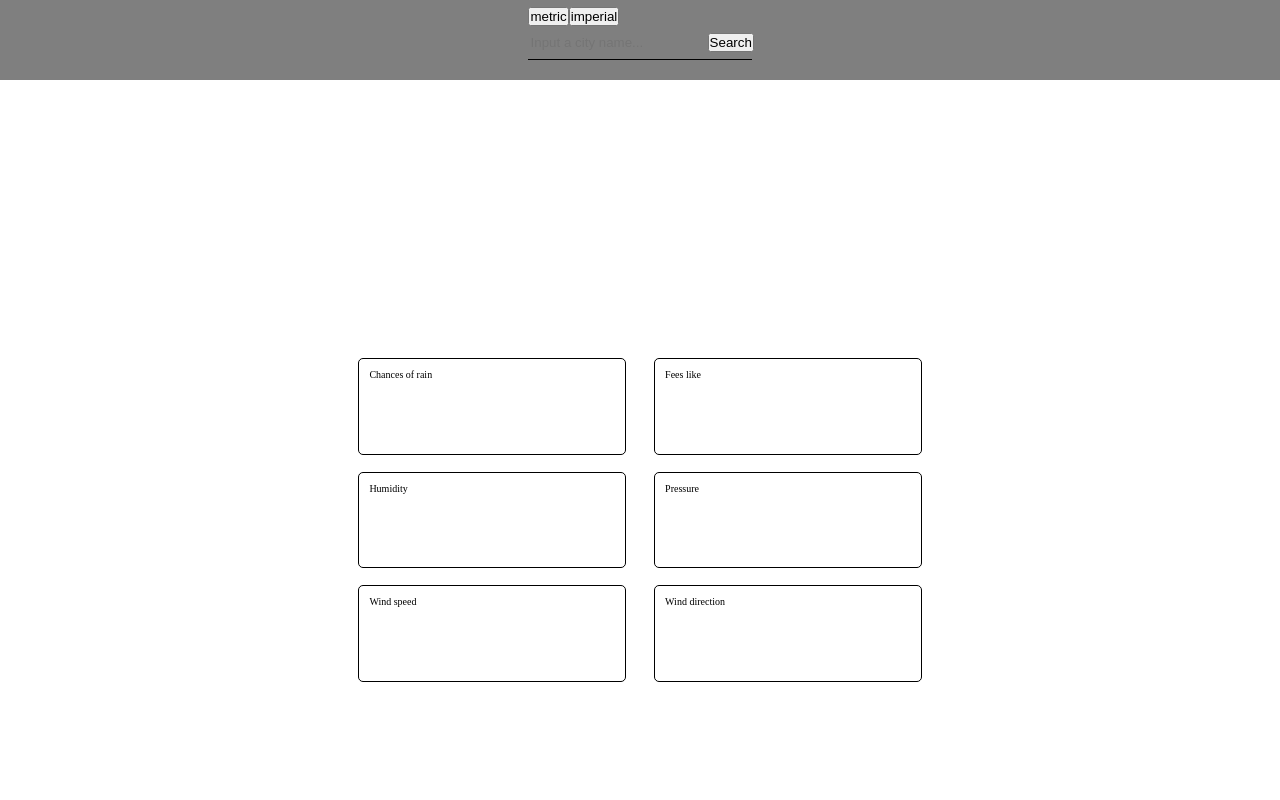
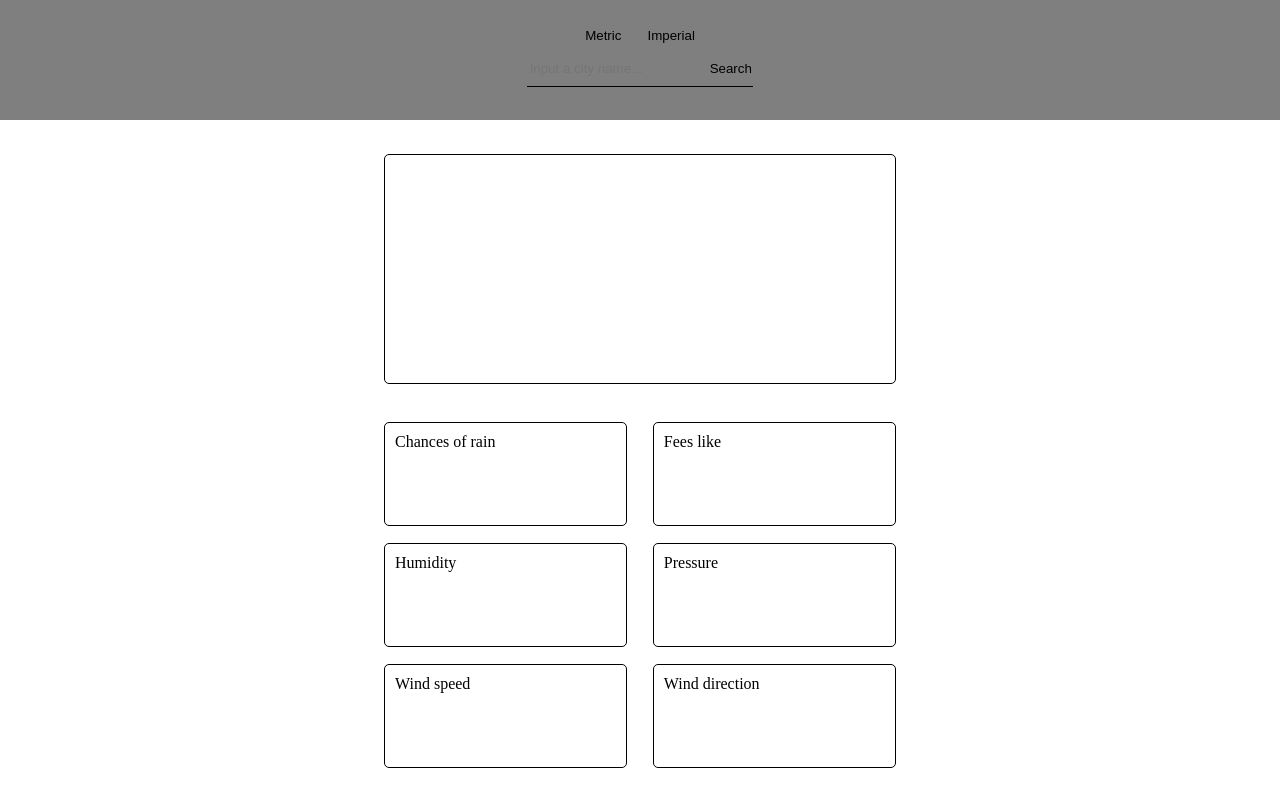
Before and after one commit to VictorEX13/odin_weather-app, a website built with webpack: page dist/index.html in a window 1280 px wide. Built offline with nearby package versions, Linux system fonts and the light colour scheme; no server answers.

Commit message:
Fix page styling

```diff
--- a/src/index.js
+++ b/src/index.js
@@ -28,22 +28,28 @@ const loadDefaultData = async () => {
 };
 
 const switchToMetric = () => {
-  const metricButton = document.querySelector(".celsius");
+  const metricButton = document.querySelector(".metric");
+  const imperialButton = document.querySelector(".imperial");
 
   metricButton.addEventListener("click", async () => {
     selectedMode = "metric";
+    imperialButton.className = "imperial";
+    metricButton.className = "metric active-mode";
 
-    fetchWeatherData();
+    await fetchWeatherData();
   });
 };
 
 const switchToImperial = () => {
-  const imperialButton = document.querySelector(".fahrenheit");
+  const imperialButton = document.querySelector(".imperial");
+  const metricButton = document.querySelector(".metric");
 
   imperialButton.addEventListener("click", async () => {
     selectedMode = "imperial";
+    metricButton.className = "metric";
+    imperialButton.className = "imperial active-mode";
 
-    fetchWeatherData();
+    await fetchWeatherData();
   });
 };
 
@@ -53,7 +59,7 @@ const onFormSubmit = () => {
   form.addEventListener("submit", async (e) => {
     e.preventDefault();
 
-    fetchWeatherData();
+    await fetchWeatherData();
   });
 };
 
--- a/src/modules/UI.js
+++ b/src/modules/UI.js
@@ -17,7 +17,7 @@ const UI = () => {
     const header = document.createElement("header");
     const form = document.createElement("form");
 
-    const switchTemperature = document.createElement("div");
+    const switchMode = document.createElement("div");
     const inputContainer = document.createElement("div");
 
     const metricButton = document.createElement("button");
@@ -28,16 +28,16 @@ const UI = () => {
 
     cityInput.id = "city";
 
-    switchTemperature.className = "switch-temperature";
+    switchMode.className = "switch-mode";
     inputContainer.className = "input-container";
 
-    metricButton.className = "celsius";
-    imperialButton.className = "fahrenheit";
+    metricButton.className = "metric active-mode";
+    imperialButton.className = "imperial";
     searchButton.className = "search-button";
     errorSpan.className = "error";
 
-    metricButton.textContent = "metric";
-    imperialButton.textContent = "imperial";
+    metricButton.textContent = "Metric";
+    imperialButton.textContent = "Imperial";
     searchButton.textContent = "Search";
 
     metricButton.setAttribute("type", "button");
@@ -45,10 +45,10 @@ const UI = () => {
     cityInput.setAttribute("placeholder", "Input a city name...");
     cityInput.setAttribute("autocomplete", "off");
 
-    switchTemperature.append(metricButton, imperialButton);
+    switchMode.append(metricButton, imperialButton);
     inputContainer.append(cityInput, searchButton);
 
-    form.append(switchTemperature, inputContainer, errorSpan);
+    form.append(switchMode, inputContainer, errorSpan);
 
     header.appendChild(form);
 
@@ -199,7 +199,7 @@ const UI = () => {
         ? 1
         : 2;
 
-    changeBackgroundGif(timeStatus);
+    await changeBackgroundGif(timeStatus);
   };
 
   // Set gif according to current time
--- a/src/styles/main.css
+++ b/src/styles/main.css
@@ -32,9 +32,21 @@ header {
   position: fixed;
 
   width: 100%;
-  height: 10%;
+  height: 15%;
 
   background-color: rgba(0, 0, 0, 0.5);
+}
+
+form {
+  display: flex;
+  flex-direction: column;
+  justify-content: center;
+  align-items: center;
+}
+
+.switch-mode {
+  display: flex;
+  gap: 1rem;
 }
 
 .input-container {
@@ -49,36 +61,39 @@ header {
 main {
   display: flex;
   flex-direction: column;
-  justify-content: center;
+  justify-content: end;
   align-items: center;
+  gap: 5%;
 
   min-height: 100%;
   width: 100%;
+  padding-bottom: 2.5%;
 }
 
 .weather-info {
   display: flex;
   flex-direction: column;
+  gap: 0.5rem;
 
-  gap: 10%;
+  height: 30%;
+  width: 40%;
 
-  min-height: 30%;
-  min-width: 50%;
+  border: 1px solid black;
+  border-radius: 5px;
 
-  padding: 5%;
+  backdrop-filter: blur(5px);
+
+  padding: 1rem;
 }
 
 .weather-details {
   display: grid;
   grid-template-columns: repeat(2, 1fr);
   grid-template-rows: repeat(3, 1fr);
-
   gap: 5%;
 
-  min-height: 50%;
-  min-width: 50%;
-
-  padding: 3%;
+  height: 45%;
+  width: 40%;
 }
 
 .weather-details-article {
@@ -89,6 +104,8 @@ main {
 
   border: 1px solid black;
   border-radius: 5px;
+
+  backdrop-filter: blur(5px);
 
   padding: 1rem;
 }
@@ -104,7 +121,30 @@ input {
   color: white;
 }
 
+button {
+  border: 1px solid transparent;
+
+  background-color: transparent;
+
+  padding: 0.3rem;
+}
+
 /* Modifiers */
+
+.metric,
+.imperial {
+  border-width: 1px;
+  border-style: solid;
+  border-radius: 5px;
+
+  backdrop-filter: blur(5px);
+
+  padding: 0.7rem;
+}
+
+.search-button {
+  border: none;
+}
 
 input:focus {
   outline: none;
@@ -119,7 +159,39 @@ input:focus {
 }
 
 .error.active {
+  align-self: flex-start;
+
   padding: 0.3rem;
+}
+
+.city-name {
+  font-size: 2rem;
+}
+
+.city-date,
+.city-time {
+  font-size: 1.6rem;
+}
+
+.temperature {
+  font-size: 4rem;
+}
+
+.weather-description {
+  font-size: 2.4rem;
+}
+
+.city-name,
+.temperature {
+  font-weight: bold;
+}
+
+.weather-details-article > span {
+  font-size: 1.6rem;
+}
+
+.weather-details-article > p {
+  font-size: 2.2rem;
 }
 
 body.light * {
@@ -131,3 +203,15 @@ body.dark * {
   color: black;
   border-color: black;
 }
+
+body.light .active-mode {
+  background-color: rgba(255, 255, 255, 0.3);
+}
+
+body.dark .active-mode {
+  background-color: rgba(0, 0, 0, 0.3);
+}
+
+button:hover {
+  cursor: pointer;
+}
```
Also changed, not shown: dist/main.js.
